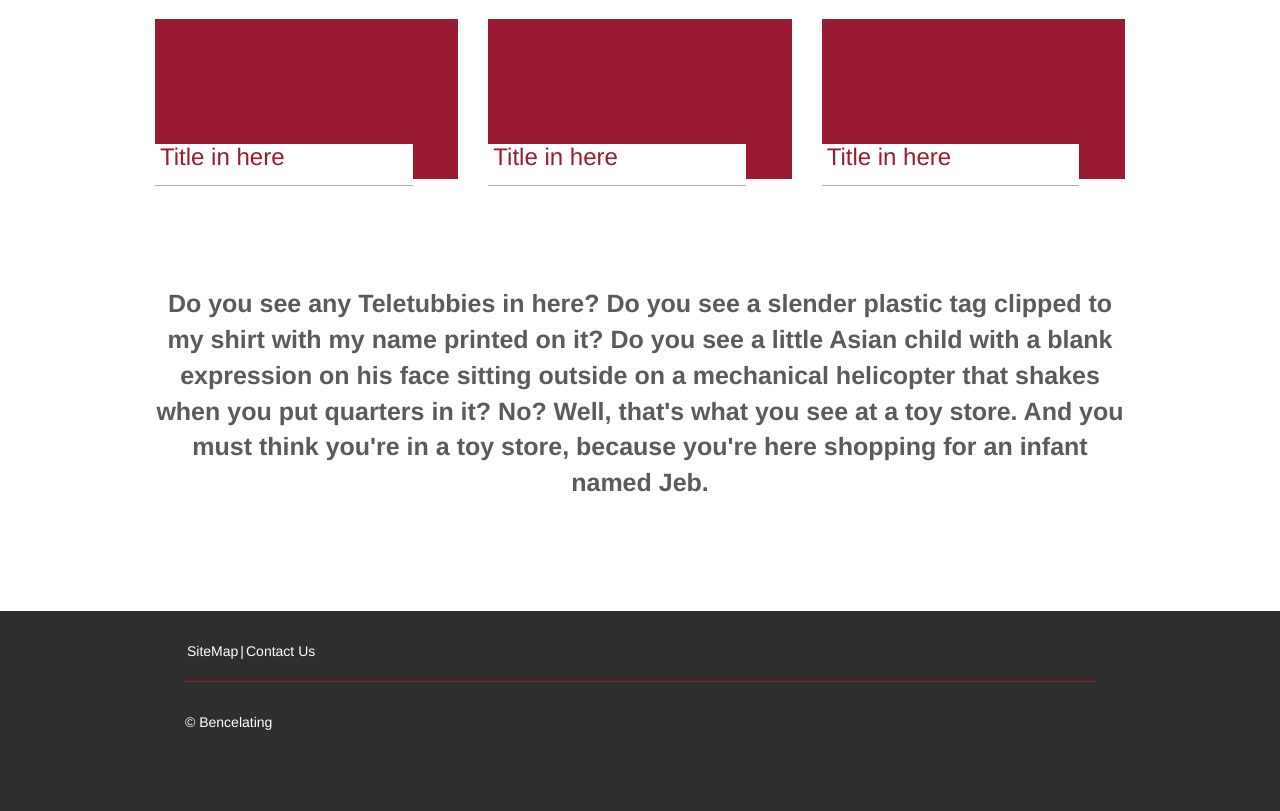
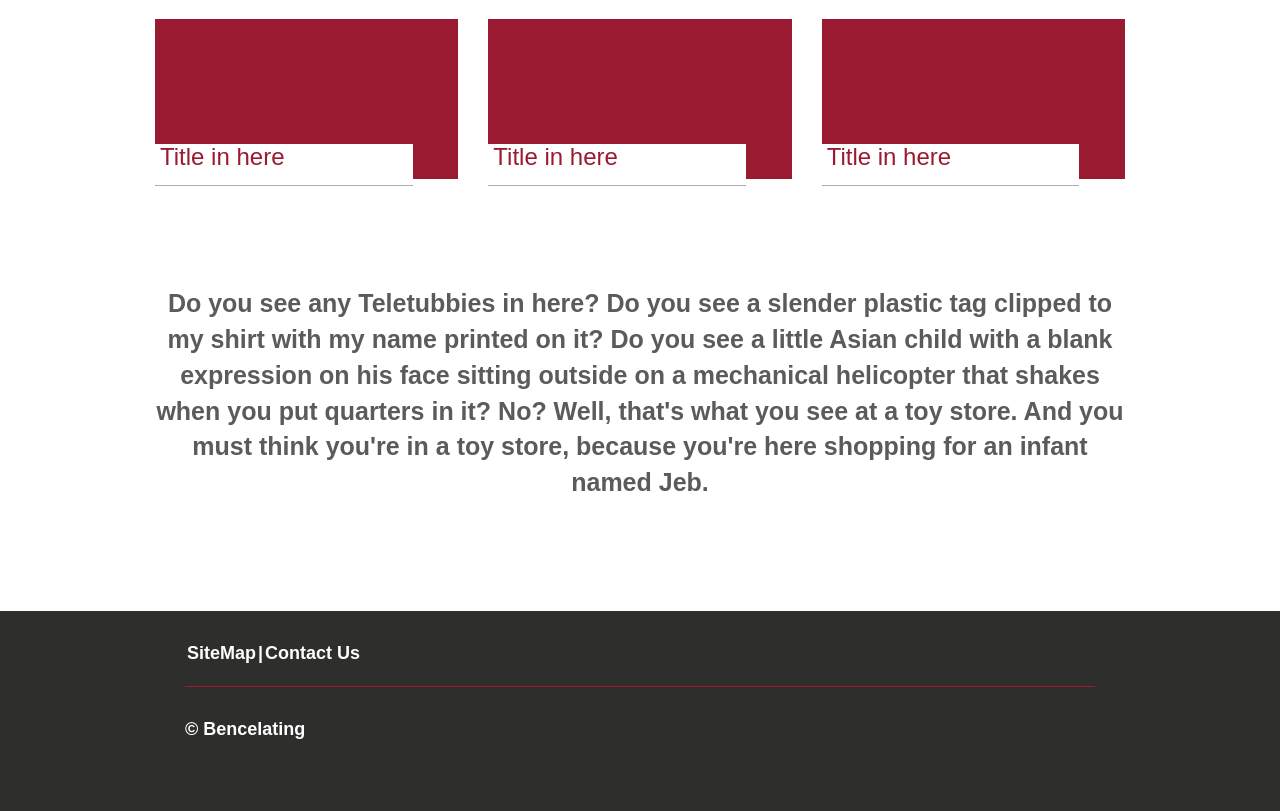
Before and after one commit to mporam/bence, a PHP site: template templates/index.html in a window 1280 px wide. Shown: the part 449-1260 px from the top of the page. Run offline with PHP 8.4, Linux system fonts and the light colour scheme; the template is opened without the code that fills it, so the values that code supplies are empty.

Commit message:
add font styles and colours

```diff
--- a/templates/css/style.css
+++ b/templates/css/style.css
@@ -2,6 +2,10 @@
 
 body {
     background: url('../img/body-bg.jpg') repeat-x 0 118px;
+    font-family: 'PT Sans Narrow', sans-serif;
+    font-weight: bold;
+    font-size: 18px;
+    color: #9e9e9e;
 }
 
 .container {
@@ -29,6 +33,7 @@
 
 header #logo small {
     color: inherit;
+    font-family: 'Roboto', sans-serif;
 }
 
 header .action, header .contact {
@@ -74,6 +79,10 @@
     padding-bottom: 15px;
     padding-left: 5px;
     border-bottom: 1px solid #adadad;
+}
+
+main b {
+    color: #9A1A31;
 }
 
 /*------------------ Feature Boxes */
```
